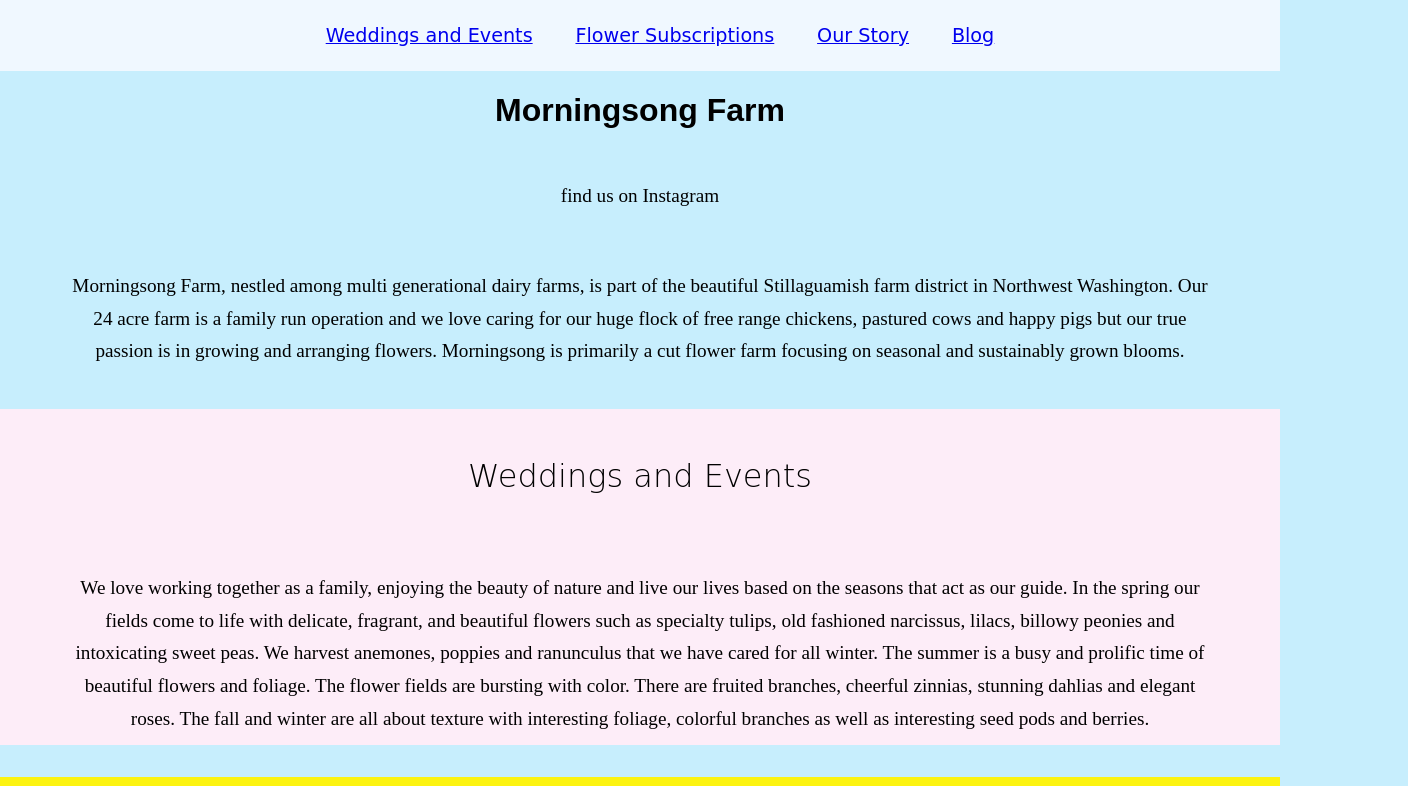
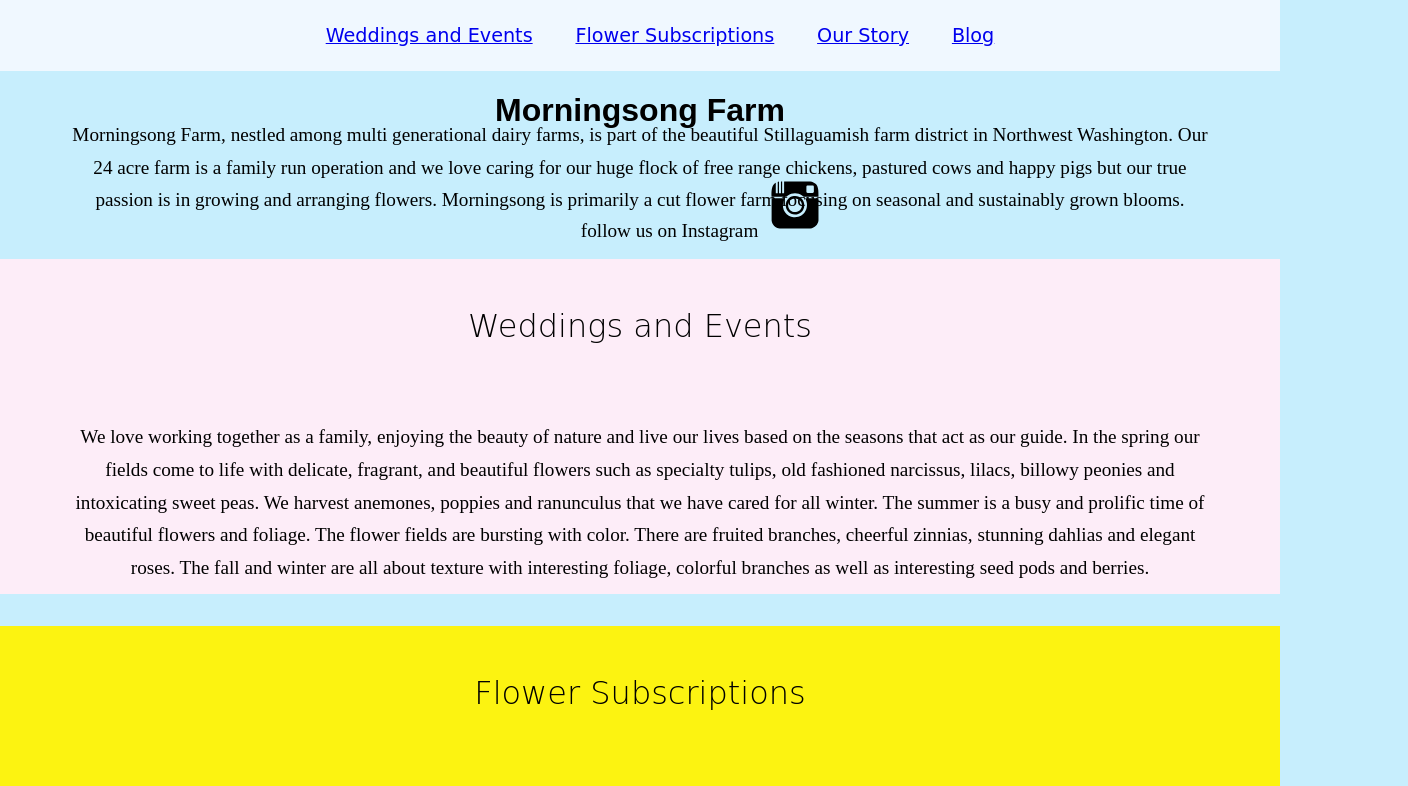
Before and after one commit to brain11f/moringSongFarm, a plain HTML site: page index.html in a window 1280 px wide. Shown: the top 786 px of the page, 1408 px wide, since content can reach past the window. Drawn offline with Linux system fonts and the light colour scheme; a web font is replaced by a local one.

Commit message:
added imges

```diff
--- a/css/header.css
+++ b/css/header.css
@@ -1,34 +1,45 @@
-header h1 {
+.banner p {
+	position: absolute;
+	width: 100%;
+	top: 8em;
+}
+
+.banner p img {
 	position: relative;
+	width: 5%;
+}
+
+.banner h1 {
+	position: absolute;
 	width: 100%;
-	text-align: center;
-	color: black;
 }
 
 .instagram-banner {
 	width: 100%;
 	list-style-type:none;
-	padding:0;
-	margin:0;
-	font-size:0;
+	padding: 0;
+	margin: 0;
+	font-size: 0;
 }
 
 .instagram-banner li {
 	width: 10%;
-	float:left;
+	float: left;
+	background-color: black;
+	opacity: .5;
 }
 
 .banner li img {
-	width:100%;
-	margin:0;
-	padding:0;
+	width: 100%;
+	margin: 0;
+	padding: 0;
 }
 .banner li a {
-	top:0;
-	left:0;
-	margin:0;
-	padding:0;
-	float:left;
+	top: 0;
+	left: 0;
+	margin: 0;
+	padding: 0;
+	float: left;
 }
 
 .instagram-image img {
--- a/index.html
+++ b/index.html
@@ -16,8 +16,9 @@
 				<li><a href="#blog">Blog</a></li>
 			</ul>
 		</nav>
-		<h1>Morningsong Farm</h1>
 		<section class="banner">
+			<h1>Morningsong Farm</h1>
+			<p>follow us on Instagram <img src="assets/instagram.svg" alt=""></p>
 			<ul class="instagram-banner">
 				<li class="instagram-image image-1 image-2"></li>
 				<li class="instagram-image image-3"></li>
@@ -27,7 +28,6 @@
 		 <li class="instagram-image image-11"></li>
 		 <li class="instagram-image image-6 image-7"></li>
 			</ul>
-			<p>find us on Instagram</p>
 		</section>
 	</header>
 	<article>
```
Also changed, not shown: assets/instagram.svg (added).
